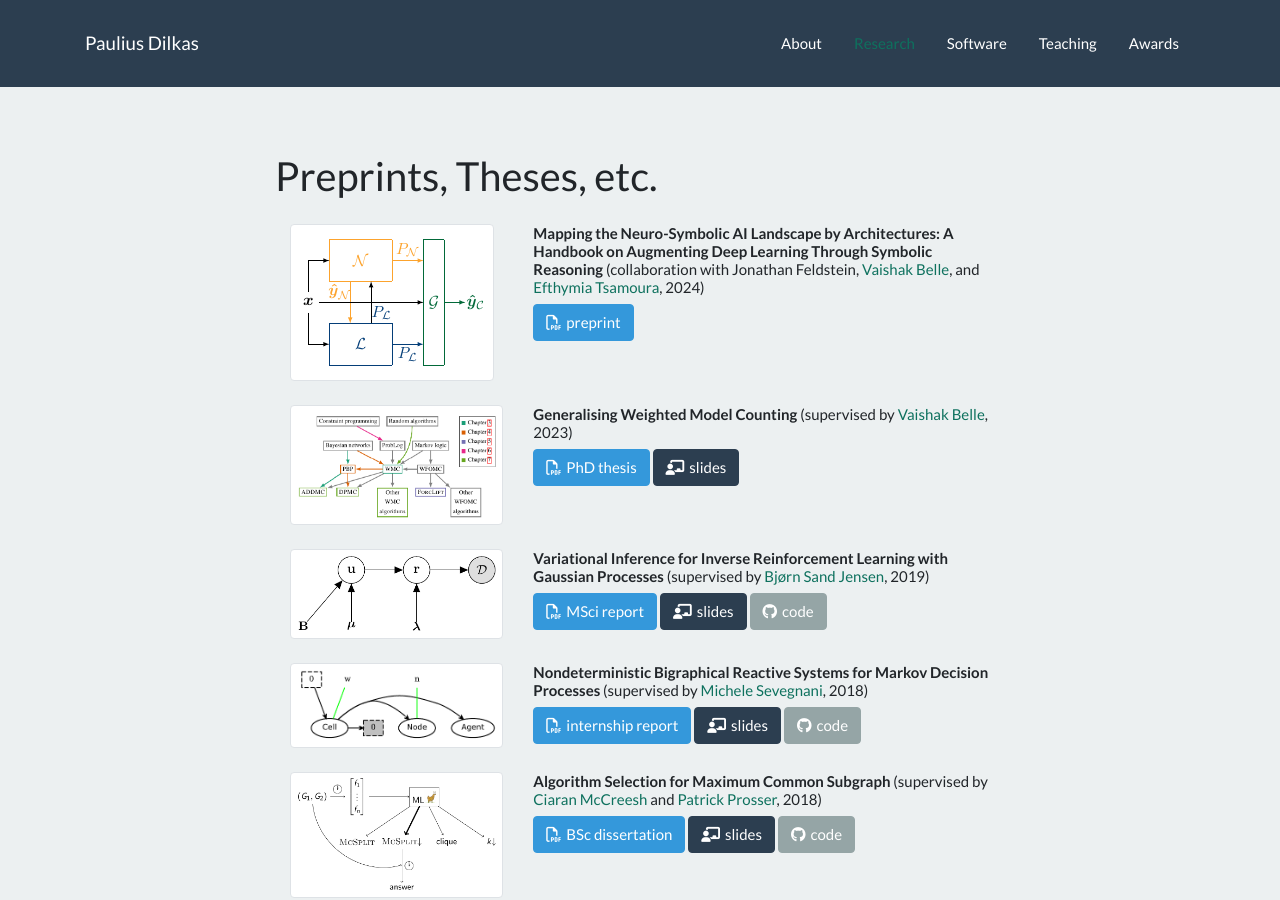
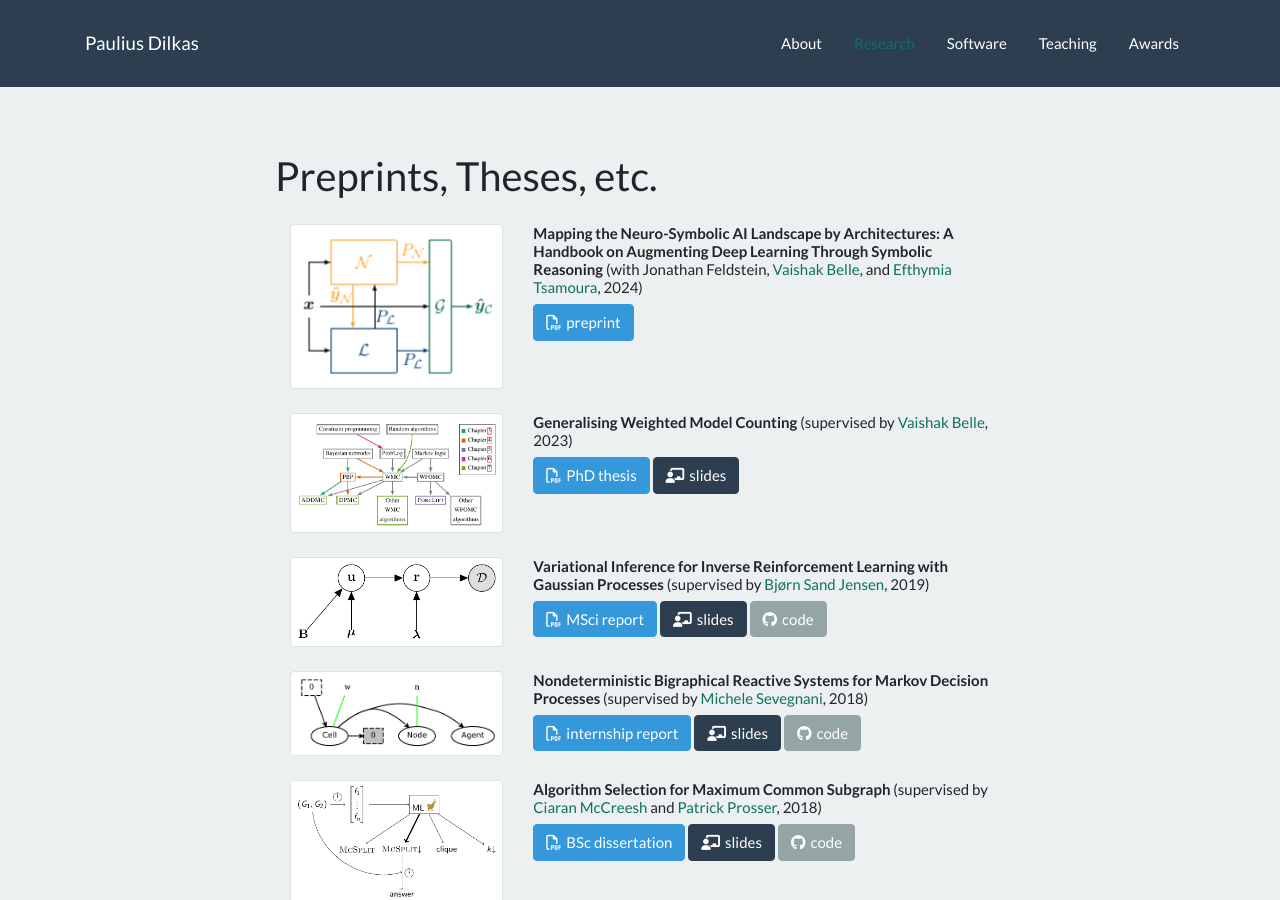
Before and after one commit to dilkas/dilkas.github.io, a Jekyll site: the page built from index.html, in a window 1280 px wide and 900 px high, scrolled down 1793 px. Built offline with Jekyll 4.4.1, drawn with Linux system fonts in a browser that asks for light colours; nearby versions of some CDN libraries.

Commit message:
Small adjustments

```diff
--- a/index.html
+++ b/index.html
@@ -109,7 +109,7 @@ layout: default
                             <img src="images/handbook.png" alt="handbook" class="img-thumbnail">
                         </div>
                         <div class="col">
-                            <h6><strong>Mapping the Neuro-Symbolic AI Landscape by Architectures: A Handbook on Augmenting Deep Learning Through Symbolic Reasoning</strong> (collaboration with Jonathan Feldstein, <a href="https://vaishakbelle.github.io/">Vaishak Belle</a>, and <a href="https://www.turing.ac.uk/people/efthymia-tsamoura">Efthymia Tsamoura</a>, 2024)</h6>
+                            <h6><strong>Mapping the Neuro-Symbolic AI Landscape by Architectures: A Handbook on Augmenting Deep Learning Through Symbolic Reasoning</strong> (with Jonathan Feldstein, <a href="https://vaishakbelle.github.io/">Vaishak Belle</a>, and <a href="https://www.turing.ac.uk/people/efthymia-tsamoura">Efthymia Tsamoura</a>, 2024)</h6>
                             <a href="https://arxiv.org/abs/2410.22077" class="btn btn-info"><i class="far fa-file-pdf"></i>preprint</a>
                         </div>
                     </div>
```
Also changed, not shown: images/handbook.png.
